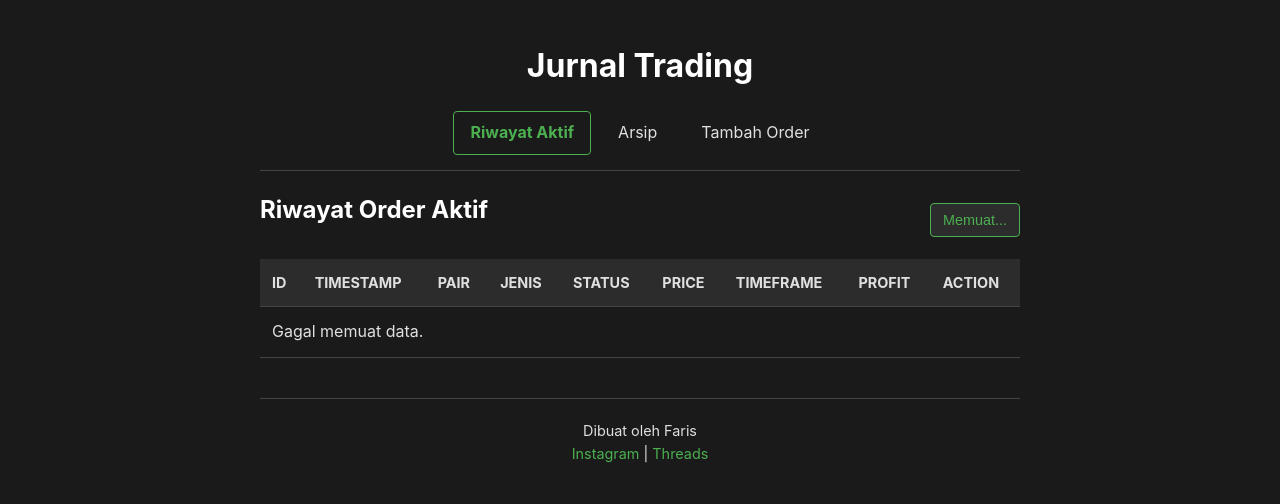
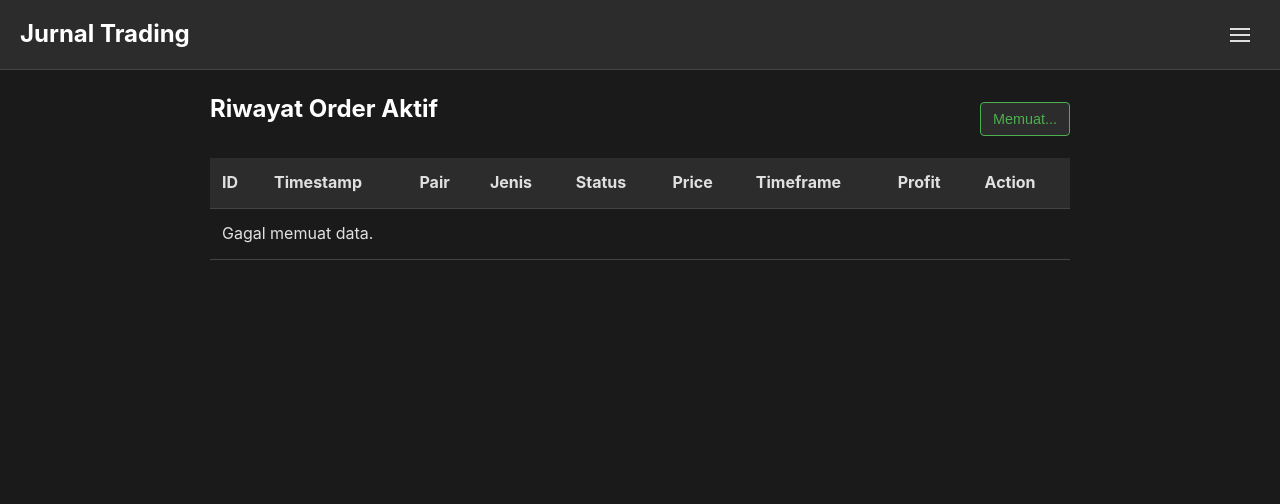
Before and after one commit to FAYnim/TradingJournal-PHP, a PHP site: page / in a window 1280 px wide. Shown: the top 504 px of the page. Run offline with PHP 8.4, Linux system fonts and the light colour scheme.

Commit message:
Update 2.3: Remake UI

```diff
--- a/index.html
+++ b/index.html
@@ -7,17 +7,41 @@
     <link rel="stylesheet" href="style.css">
 </head>
 <body>
-    <div class="container">
-        <header>
-            <h1>Jurnal Trading</h1>
-            <nav>
+
+    <!-- 1. HEADER TETAP DI ATAS -->
+    <header class="main-header">
+        <h1 class="header-title">Jurnal Trading</h1>
+        <button id="menu-toggle" class="menu-toggle">
+            <span></span>
+            <span></span>
+            <span></span>
+        </button>
+    </header>
+
+    <!-- 2. SIDEBAR (MENU NAVIGASI YANG TERSEMBUNYI) -->
+    <aside id="sidebar" class="sidebar">
+        <div class="sidebar-header">
+            <h2>Menu</h2>
+        </div>
+        <nav id="main-nav">
             <a href="#" id="nav-view" class="active">Riwayat Aktif</a>
             <a href="#" id="nav-archive">Arsip</a>
             <a href="#" id="nav-add">Tambah Order</a>
         </nav>
-        </header>
+        <div class="sidebar-footer">
+            <p>Dibuat oleh Faris</p>
+            <p>
+                <a href="https://instagram.com/faris.a.y" target="_blank">Instagram</a> |
+                <a href="https://threads.net/@faris.a.y" target="_blank">Threads</a>
+            </p>
+        </div>
+    </aside>
 
-        <main>
+    <!-- Lapisan gelap saat menu terbuka -->
+    <div id="sidebar-overlay" class="sidebar-overlay"></div>
+
+    <!-- 3. KONTEN UTAMA -->
+    <main id="main-content" class="main-content">
         <!-- Halaman untuk menambah order (awalnya disembunyikan) -->
         <div id="page-add-order" class="page-content hidden">
             <section class="input-section">
@@ -107,14 +131,6 @@
         </div>
     </main>
 
-        <footer>
-            <p>Dibuat oleh Faris</p>
-            <p>
-                <a href="https://instagram.com/faris.a.y" target="_blank">Instagram</a> |
-                <a href="https://threads.net/@faris.a.y" target="_blank">Threads</a>
-            </p>
-        </footer>
-    </div>
 	<script type="module" src="script.js"></script>
 </body>
 </html>
--- a/style.css
+++ b/style.css
@@ -1,70 +1,24 @@
-/* =================================================================== */
-/*                     JURNAL TRADING - STYLE.CSS                      */
-/* =================================================================== */
-
-
-/* === 1. PENGATURAN GLOBAL & DASAR === */
-/* Bagian ini mengatur fondasi dari seluruh halaman, seperti variabel
-   warna, reset CSS, dan gaya dasar untuk body. */
-/* =================================================================== */
-
+/* 1. PENGATURAN GLOBAL & VARIABEL WARNA */
 :root {
-    /* Tema gelap dan variabel warna agar mudah diubah */
     --bg-color: #1a1a1a;
     --surface-color: #2c2c2c;
-    --primary-color: #4CAF50; /* Hijau untuk elemen penting */
+    --primary-color: #4CAF50;
     --text-color: #e0e0e0;
     --border-color: #444;
 }
 
 * {
-    /* Reset dasar untuk menghapus margin & padding bawaan browser */
+    /* Reset dasar browser */
     margin: 0;
     padding: 0;
     box-sizing: border-box;
 }
 
 body {
-    /* Gaya dasar untuk seluruh halaman */
     font-family: -apple-system, BlinkMacSystemFont, "Segoe UI", Roboto, Helvetica, Arial, sans-serif;
     background-color: var(--bg-color);
     color: var(--text-color);
     line-height: 1.6;
-}
-
-
-/* === 2. STRUKTUR LAYOUT UTAMA === */
-/* Mengatur tata letak elemen-elemen besar seperti container,
-   header, dan footer. */
-/* =================================================================== */
-
-.container {
-    /* Wadah utama aplikasi agar konten tidak terlalu lebar di desktop */
-    max-width: 800px;
-    margin: 0 auto;
-    padding: 20px;
-}
-
-header, footer {
-    /* Gaya untuk header dan footer */
-    text-align: center;
-    padding: 20px 0;
-}
-
-footer {
-    /* Sedikit pemisah dan gaya tambahan untuk footer */
-    margin-top: 40px;
-    border-top: 1px solid var(--border-color);
-    font-size: 0.9em;
-}
-
-footer a {
-    color: var(--primary-color);
-    text-decoration: none;
-}
-
-footer a:hover {
-    text-decoration: underline;
 }
 
 h1, h2 {
@@ -72,78 +26,121 @@
     color: #fff;
 }
 
+.hidden {
+    display: none;
+}
 
-/* === 3. KOMPONEN NAVIGASI === */
-/* Semua gaya yang berhubungan dengan menu navigasi di bagian atas. */
-/* =================================================================== */
 
-nav {
-    /* Wadah untuk link navigasi */
-    margin-top: 20px;
+/* 2. LAYOUT UTAMA (HEADER, SIDEBAR, KONTEN) */
+.main-header {
+    /* Header tetap di atas */
+    background-color: var(--surface-color);
+    height: 70px;
+    position: fixed;
+    top: 0;
+    left: 0;
+    width: 100%;
+    z-index: 900;
     display: flex;
-    justify-content: center;
-    gap: 10px;
+    align-items: center;
+    justify-content: space-between;
+    padding: 0 20px;
+    border-bottom: 1px solid var(--border-color);
+}
+
+.header-title {
+    font-size: 1.5em;
+    margin: 0;
+}
+
+.sidebar {
+    /* Menu navigasi geser */
+    width: 260px;
+    background-color: var(--surface-color);
+    height: 100vh;
+    position: fixed;
+    top: 0;
+    left: 0;
+    z-index: 1000;
+    display: flex;
+    flex-direction: column;
+    padding: 20px;
+    transform: translateX(-100%); /* Sembunyi di kiri by default */
+    transition: transform 0.3s ease-in-out;
+}
+
+.main-content {
+    /* Area konten utama */
+    margin-top: 70px; /* Jarak dari header */
+    padding: 20px;
+    max-width: 900px;
+    margin-left: auto;
+    margin-right: auto;
+}
+
+
+/* 3. KOMPONEN DI DALAM SIDEBAR */
+.sidebar-header, .sidebar-footer {
+    text-align: center;
     border-bottom: 1px solid var(--border-color);
     padding-bottom: 15px;
+    margin-bottom: 20px;
+}
+.sidebar-header h2 {
+    margin: 0;
+}
+.sidebar-footer {
+    margin-bottom: 0;
+    margin-top: 20px;
+    padding-top: 20px;
+    padding-bottom: 0;
+    border-bottom: none;
+    border-top: 1px solid var(--border-color);
+}
+.sidebar-footer a {
+    color: var(--primary-color);
+    text-decoration: none;
+}
+.sidebar-footer a:hover {
+    text-decoration: underline;
 }
 
-nav a {
-    /* Gaya untuk setiap link navigasi */
-    padding: 8px 16px;
+#main-nav {
+    display: flex;
+    flex-direction: column;
+    gap: 10px;
+    flex-grow: 1; /* Mendorong footer ke bawah */
+}
+#main-nav a {
+    padding: 12px 16px;
     text-decoration: none;
     color: var(--text-color);
     border-radius: 4px;
     border: 1px solid transparent;
     transition: all 0.2s;
 }
-
-nav a:hover {
-    background-color: var(--surface-color);
+#main-nav a:hover {
+    background-color: var(--bg-color);
 }
-
-nav a.active {
-    /* Gaya khusus untuk link yang sedang aktif */
+#main-nav a.active {
     border-color: var(--primary-color);
     color: var(--primary-color);
     font-weight: bold;
 }
 
 
-/* === 4. PENGATURAN HALAMAN & KONTEN === */
-/* Gaya untuk menyembunyikan dan menampilkan "halaman" konten. */
-/* =================================================================== */
-
-.hidden {
-    /* Kelas sederhana untuk menyembunyikan elemen */
-    display: none;
-}
-
-
-/* === 5. KOMPONEN FORM INPUT === */
-/* Semua gaya yang berhubungan dengan form tambah order. */
-/* =================================================================== */
-
+/* 4. FORM & TABEL */
 .input-section {
-    /* Wadah untuk form */
     background-color: var(--surface-color);
     padding: 20px;
     border-radius: 8px;
     margin-bottom: 30px;
 }
-
 form {
-    /* Mengatur tata letak input di dalam form */
     display: grid;
     gap: 15px;
 }
-
-label {
-    font-weight: bold;
-    font-size: 0.9em;
-}
-
 input, select {
-    /* Gaya untuk semua kotak input dan pilihan */
     width: 100%;
     padding: 10px;
     background-color: var(--bg-color);
@@ -152,41 +149,51 @@
     color: var(--text-color);
     font-size: 1em;
 }
-
 input:focus, select:focus {
     outline: none;
     border-color: var(--primary-color);
 }
-
 button[type="submit"] {
-    /* Gaya khusus untuk tombol "Catat Order" */
     padding: 12px;
     background-color: var(--primary-color);
     color: white;
     border: none;
     border-radius: 4px;
-    font-size: 1em;
-    font-weight: bold;
     cursor: pointer;
     transition: background-color 0.2s;
 }
-
 button[type="submit"]:hover {
     background-color: #45a049;
 }
 
-
-/* === 6. KOMPONEN TABEL RIWAYAT & ARSIP === */
-/* Bagian terbesar, mengatur semua yang ada di dalam tabel. */
-/* =================================================================== */
-
-/* -- Header Tabel (Judul dan Tombol Refresh) -- */
 .table-header {
     display: flex;
     justify-content: space-between;
     align-items: center;
 }
+.table-wrapper {
+    overflow-x: auto;
+}
+table {
+    width: 100%;
+    border-collapse: collapse;
+    margin-top: 10px;
+}
+th, td {
+    padding: 12px;
+    text-align: left;
+    border-bottom: 1px solid var(--border-color);
+    vertical-align: middle;
+}
+thead {
+    background-color: var(--surface-color);
+}
+tbody tr:hover {
+    background-color: #333;
+}
 
+
+/* 5. KOMPONEN KECIL (BADGE, BUTTON, DLL) */
 #refreshBtn {
     padding: 8px 12px;
     font-size: 0.9em;
@@ -195,111 +202,69 @@
     color: var(--primary-color);
     border-radius: 4px;
     cursor: pointer;
-    transition: background-color 0.2s;
+}
+#refreshBtn:hover { background-color: #333; }
+#refreshBtn:disabled { cursor: not-allowed; opacity: 0.5; }
+
+.price-stack { display: flex; flex-direction: column; gap: 4px; }
+.price-item { padding: 4px 8px; border-radius: 4px; font-size: 0.9em; color: white; font-weight: 500; }
+.price-entry { background-color: #2196F3; }
+.price-tp { background-color: #4CAF50; }
+.price-sl { background-color: #f44336; }
+
+.status-badge { padding: 3px 8px; border-radius: 12px; font-size: 0.8em; font-weight: bold; color: #fff; display: inline-block; }
+.status-open { background-color: #ff9800; }
+.status-selesai { background-color: #4CAF50; }
+.status-batal { background-color: #757575; }
+
+.action-buttons { display: flex; gap: 5px; }
+.action-btn { padding: 4px 8px; font-size: 0.8em; border: none; border-radius: 4px; cursor: pointer; color: white; }
+.btn-selesai { background-color: #2196F3; }
+.btn-batal { background-color: #f44336; }
+
+.profit { color: #4CAF50; font-weight: bold; }
+.loss { color: #f44336; font-weight: bold; }
+
+
+/* 6. INTERAKSI SIDEBAR & RESPONSIVE */
+.menu-toggle {
+    /* Tombol hamburger */
+    z-index: 1001;
+    background: transparent;
+    border: none;
+    width: 40px;
+    height: 40px;
+    cursor: pointer;
+}
+.menu-toggle span {
+    display: block;
+    width: 20px;
+    height: 2px;
+    background-color: var(--text-color);
+    margin: 4px auto;
 }
 
-#refreshBtn:hover {
-    background-color: #333;
+.sidebar-overlay {
+    /* Lapisan gelap di background */
+    display: none;
+    position: fixed;
+    top: 0; left: 0;
+    width: 100%; height: 100%;
+    background-color: rgba(0, 0, 0, 0.5);
+    z-index: 999;
 }
 
-#refreshBtn:disabled {
-    cursor: not-allowed;
-    opacity: 0.5;
+/* Logika buka/tutup via class di body */
+body.sidebar-open .sidebar {
+    transform: translateX(0); /* Munculkan sidebar */
+}
+body.sidebar-open .sidebar-overlay {
+    display: block; /* Munculkan overlay */
 }
 
-/* -- Struktur Dasar Tabel -- */
-.table-wrapper {
-    /* Memungkinkan tabel di-scroll ke samping di layar kecil (mobile) */
-    overflow-x: auto;
+/* Tampilan di HP */
+@media (max-width: 768px) {
+    .main-content {
+        padding: 15px;
+    }
 }
-
-table {
-    width: 100%;
-    border-collapse: collapse;
-    margin-top: 10px;
-}
-
-th, td {
-    padding: 12px;
-    text-align: left;
-    border-bottom: 1px solid var(--border-color);
-    vertical-align: middle; /* Membuat konten di tengah secara vertikal */
-}
-
-thead {
-    background-color: var(--surface-color);
-}
-
-th {
-    font-size: 0.9em;
-    text-transform: uppercase;
-}
-
-tbody tr:hover {
-    background-color: #333;
-}
-
-/* -- Gaya Spesifik untuk Konten di Dalam Tabel -- */
-
-/* Tumpukan harga (Entry, TP, SL) */
-.price-stack {
-    display: flex;
-    flex-direction: column;
-    gap: 4px;
-}
-.price-item {
-    padding: 4px 8px;
-    border-radius: 4px;
-    font-size: 0.9em;
-    color: white;
-    font-weight: 500;
-}
-.price-entry { background-color: #2196F3; } /* Biru */
-.price-tp { background-color: #4CAF50; }    /* Hijau */
-.price-sl { background-color: #f44336; }    /* Merah */
-
-/* Label status (Open, Selesai, Batal) */
-.status-badge {
-    padding: 3px 8px;
-    border-radius: 12px;
-    font-size: 0.8em;
-    font-weight: bold;
-    color: #fff;
-    display: inline-block;
-}
-.status-open { background-color: #ff9800; }    /* Oranye */
-.status-selesai { background-color: #4CAF50; } /* Hijau */
-.status-batal { background-color: #757575; }   /* Abu-abu */
-
-/* Tombol aksi (Selesai, Batal) */
-.action-buttons {
-    display: flex;
-    gap: 5px;
-}
-.action-btn {
-    padding: 4px 8px;
-    font-size: 0.8em;
-    border: none;
-    border-radius: 4px;
-    cursor: pointer;
-    color: white;
-}
-.btn-selesai { background-color: #2196F3; }
-.btn-selesai:hover { background-color: #1976D2; }
-.btn-batal { background-color: #f44336; }
-.btn-batal:hover { background-color: #d32f2f; }
-
-
-/* === 7. KELAS UTILITAS (BANTUAN) === */
-/* Kelas-kelas kecil yang bisa digunakan di mana saja. */
-/* =================================================================== */
-
-.profit {
-    color: #4CAF50; /* Hijau untuk teks profit */
-    font-weight: bold;
-}
-
-.loss {
-    color: #f44336; /* Merah untuk teks loss */
-    font-weight: bold;
-}
```
Also changed, not shown: data/data-ticker.json (+8 -0 lines), script.js (+51 -0 lines), structure.txt (added, +17 -0 lines). Lines whose indentation alone changed are shown as unchanged.
